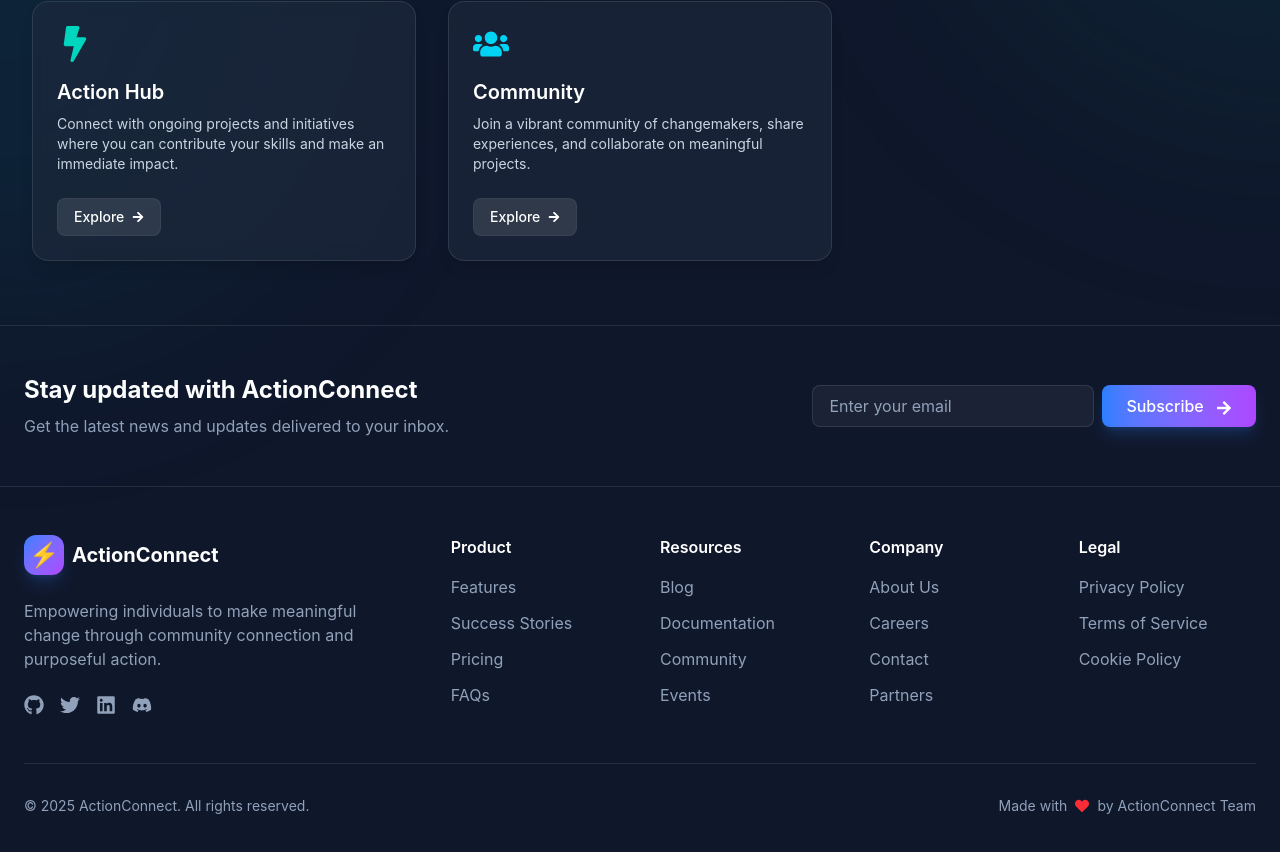
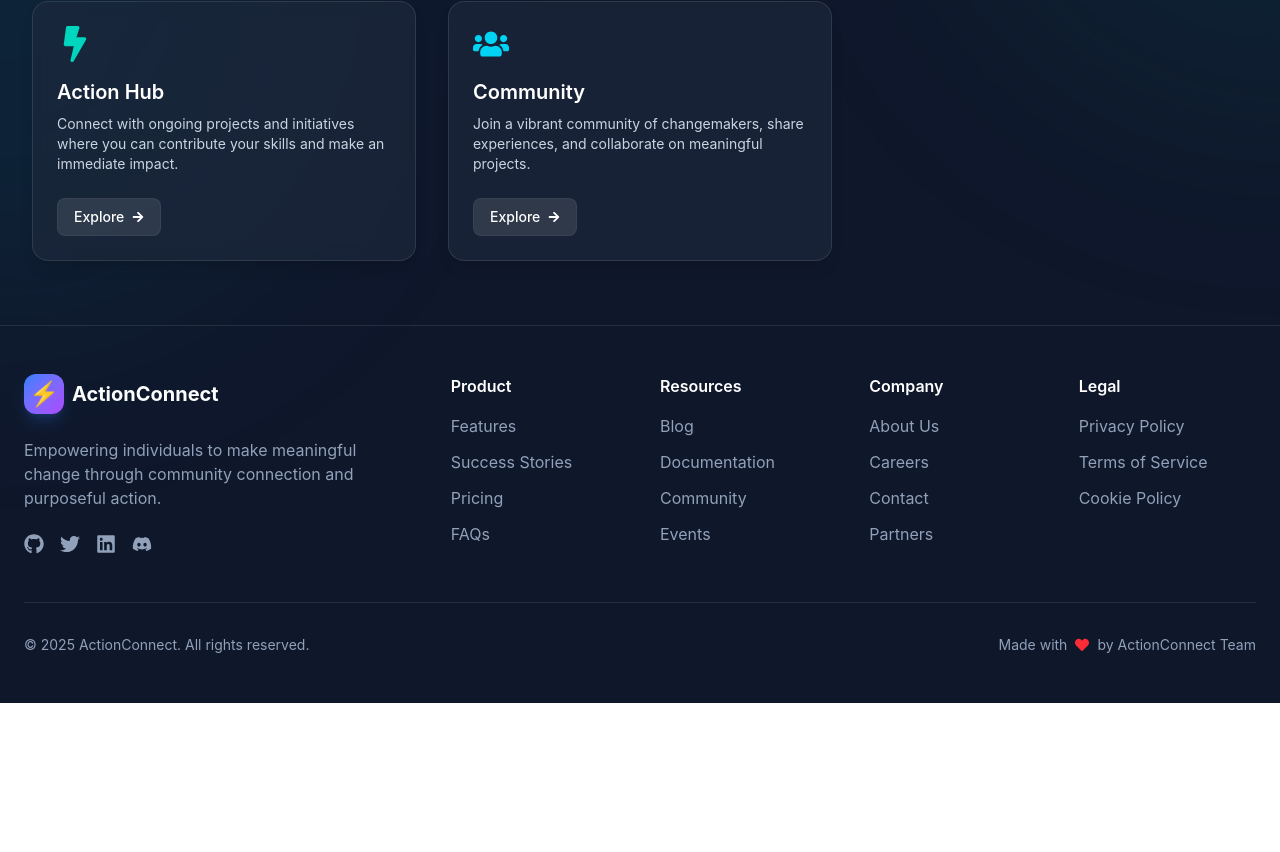
Before and after one commit to jeetKumar7/FrontActionConnect, a React (Vite) app: page / in a window 1280 px wide. Shown: the part 1431-2283 px from the top of the page. After the commit the page ends 2134 px from the top, so only its background shows below. Built offline with nearby package versions, Linux system fonts and the light colour scheme; no server answers.

Commit message:
removed newsletter section

```diff
--- a/src/components/layout/Footer.jsx
+++ b/src/components/layout/Footer.jsx
@@ -38,34 +38,6 @@ const Footer = () => {
 
   return (
     <footer className="bg-slate-900 border-t border-white/10">
-      {/* Newsletter Section */}
-      <div className="border-b border-white/10">
-        <div className="max-w-7xl mx-auto px-6 py-12">
-          <div className="flex flex-col md:flex-row items-center justify-between gap-8">
-            <div className="text-center md:text-left">
-              <h3 className="text-2xl font-bold text-white mb-2">Stay updated with ActionConnect</h3>
-              <p className="text-slate-400">Get the latest news and updates delivered to your inbox.</p>
-            </div>
-            <div className="w-full md:w-auto">
-              <form className="flex flex-col sm:flex-row gap-2 w-full">
-                <input
-                  type="email"
-                  placeholder="Enter your email"
-                  className="flex-1 px-4 py-2 bg-white/5 border border-white/10 rounded-lg text-white placeholder-slate-400 focus:outline-none focus:border-blue-500"
-                />
-                <motion.button
-                  whileHover={{ scale: 1.05 }}
-                  whileTap={{ scale: 0.95 }}
-                  className="sm:flex-none px-6 py-2 bg-gradient-to-r from-blue-500 to-purple-500 hover:from-blue-600 hover:to-purple-600 text-white rounded-lg font-medium shadow-lg shadow-blue-500/20 hover:shadow-xl hover:shadow-blue-500/40 transition-all duration-300"
-                >
-                  Subscribe <FaArrowRight className="inline ml-2" />
-                </motion.button>
-              </form>
-            </div>
-          </div>
-        </div>
-      </div>
-
       {/* Main Footer Content */}
       <div className="max-w-7xl mx-auto px-6 py-12">
         <div className="grid grid-cols-1 md:grid-cols-2 lg:grid-cols-12 gap-8 lg:gap-12">
```
